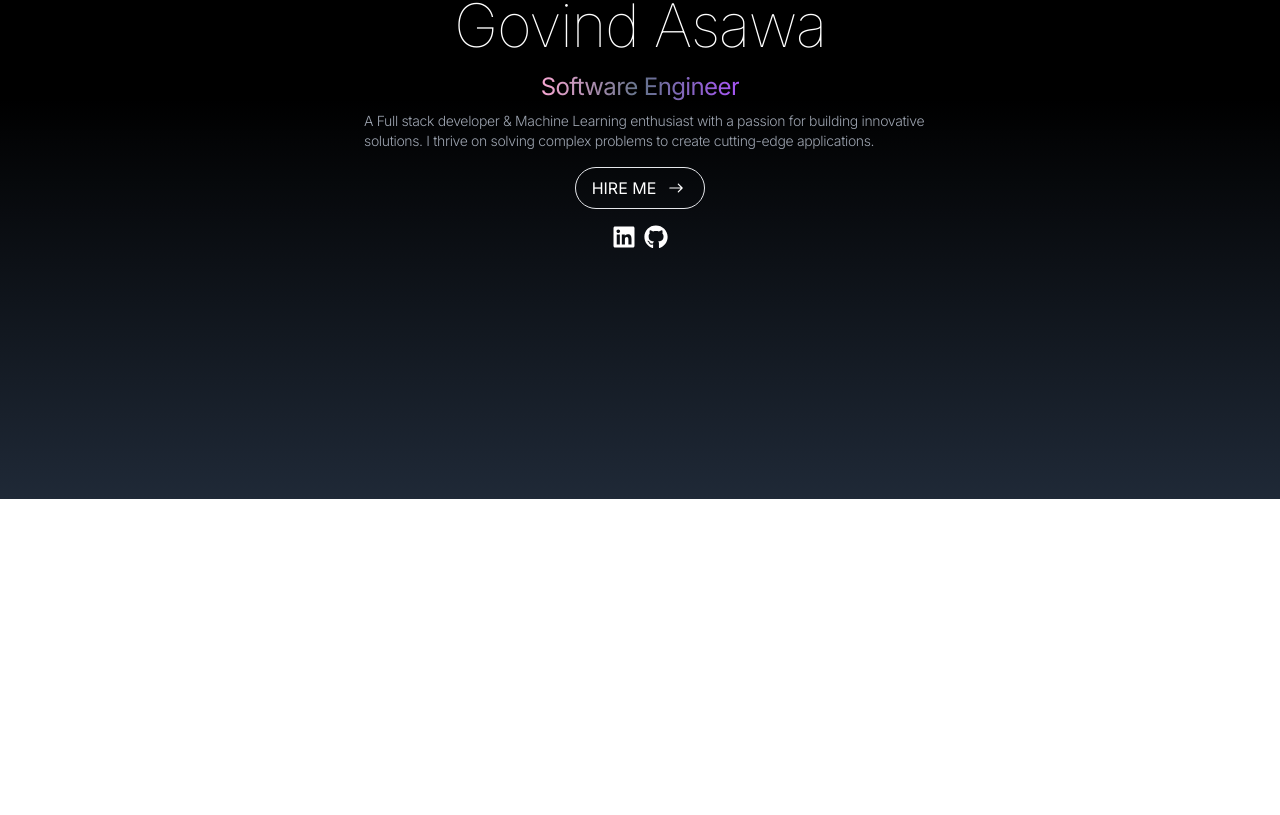
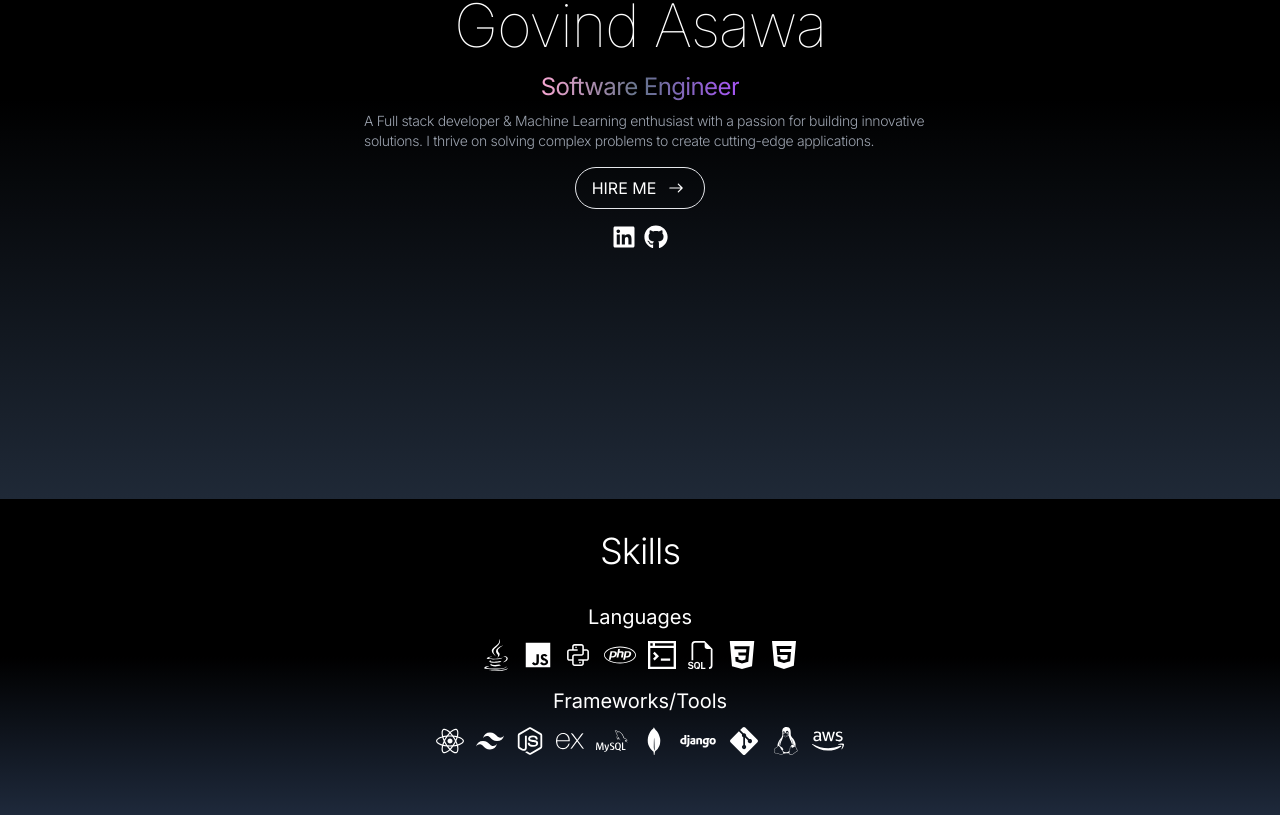
Before and after one commit to Govind-Asawa/Govind-Asawa-portfolio, a React (Create React App) app: page / in a window 1280 px wide. Shown: the part 301-1116 px from the top of the page. Before the commit the page ends 800 px from the top, so only its background shows below. Built offline with nearby package versions, Linux system fonts and the light colour scheme.

Commit message:
Added basic skills page

```diff
--- a/src/App.jsx
+++ b/src/App.jsx
@@ -1,11 +1,13 @@
 import Navbar from './components/Navbar';
 import Home from './components/Home';
+import Skills from './components/Skills';
 
 function App() {
   return (
     <div className='flex flex-col'>
       <Navbar/>
       <Home />
+      <Skills />
     </div>
   );
 }
--- /dev/null
+++ b/src/components/Skills.jsx
@@ -0,0 +1,45 @@
+import { FaJava, FaPhp, FaHtml5, FaNodeJs, FaReact, FaGitAlt, FaLinux, FaAws } from "react-icons/fa";
+import { IoLogoJavascript } from "react-icons/io5";
+import { AiOutlinePython } from "react-icons/ai";
+import { GrCli } from "react-icons/gr";
+import { BsFiletypeSql } from "react-icons/bs";
+import { SiCss3, SiExpress, SiMysql, SiMongodb, SiTailwindcss } from "react-icons/si";
+import { DiDjango } from "react-icons/di";
+
+export default function Skills() {
+    return (
+        <div className="w-full px-2 py-8 flex flex-col justify-center items-center gap-4 capitalize bg-gradient-to-b from-black via-black to-slate-800 text-white">
+            <h2 className='text-2xl lg:text-4xl lg:font-light lg:tracking-tight '>skills</h2>
+            <div className='flex flex-col gap-2 justify-center items-center py-4'>
+                <div className="flex flex-col items-center">
+                    <h3 className='text-lg lg:text-xl'>Languages</h3>
+                    <div className='flex gap-3 flex-wrap py-2 items-center'>
+                        <FaJava className='w-8 h-8'/>
+                        <IoLogoJavascript className='w-7 h-7'/>
+                        <AiOutlinePython className='w-7 h-7'/>
+                        <FaPhp className='w-8 h-8'/>
+                        <GrCli className='w-7 h-7'/>
+                        <BsFiletypeSql className='w-7 h-7'/>
+                        <SiCss3 className='w-7 h-7'/>
+                        <FaHtml5 className='w-8 h-8'/>
+                    </div>
+                </div>
+                <div className="flex flex-col items-center">
+                    <h3 className='text-lg lg:text-xl'>Frameworks/Tools</h3>
+                    <div className='flex gap-3 flex-wrap  py-2 items-center'>
+                        <FaReact className='w-7 h-7'/>
+                        <SiTailwindcss className='w-7 h-7'/>
+                        <FaNodeJs className='w-7 h-7'/>
+                        <SiExpress className='w-7 h-7'/>
+                        <SiMysql className='w-8 h-8'/>
+                        <SiMongodb className='w-7 h-7'/>
+                        <DiDjango className='w-9 h-9'/>
+                        <FaGitAlt className='w-8 h-8'/>
+                        <FaLinux className='w-7 h-7'/>
+                        <FaAws className='w-8 h-8'/>
+                    </div>
+                </div>
+            </div>
+        </div>
+    )
+}
```
Also changed, not shown: src/assets/profile-pic.png (deleted).
